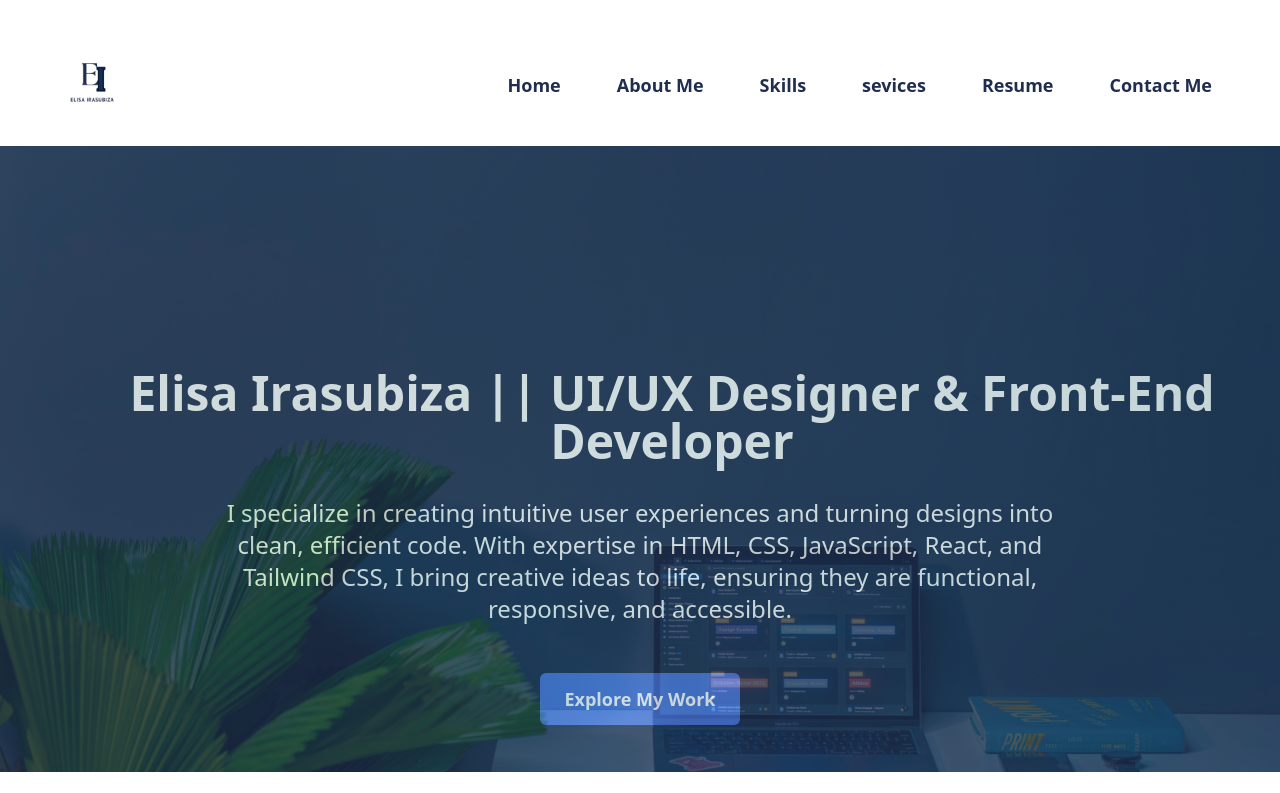
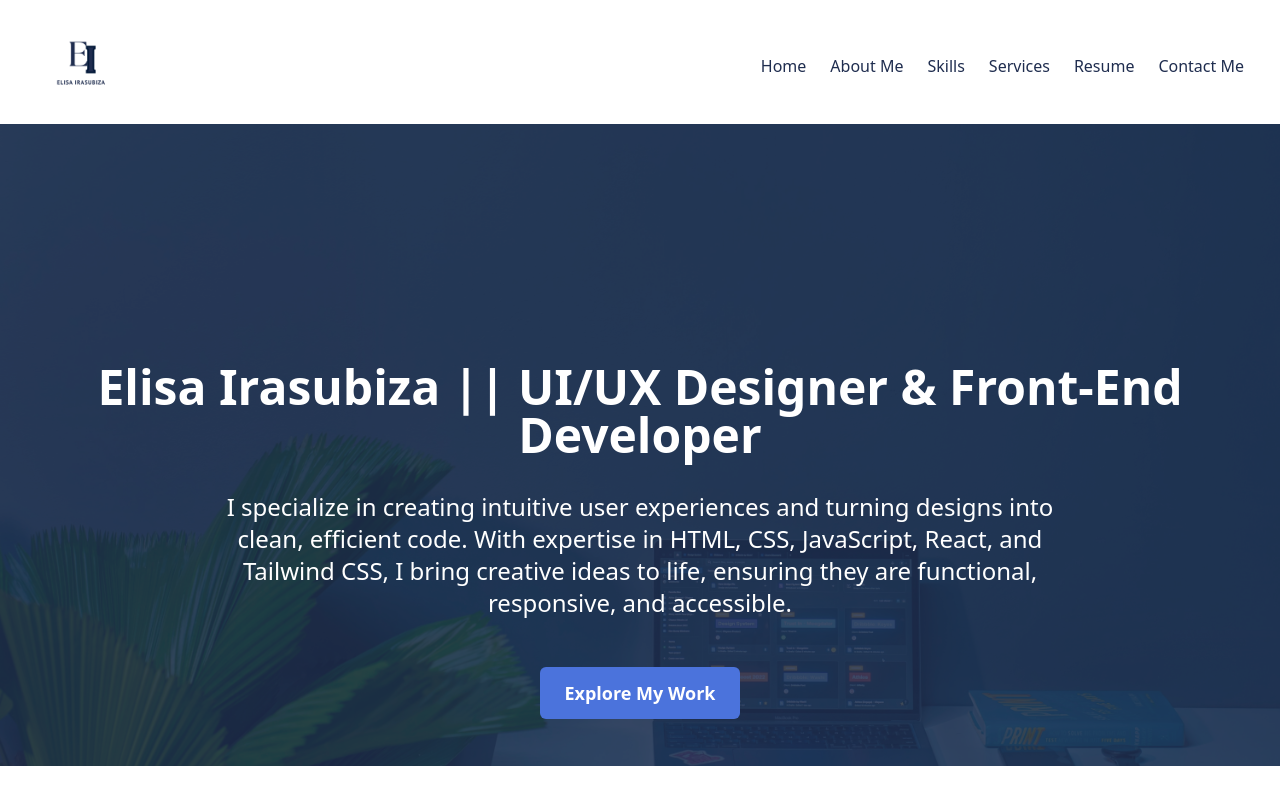
Before and after one commit to Irasubiza2020/my-website, a React (Vite) app: page / in a window 1280 px wide. Shown: the top 793 px of the page. Built offline with nearby package versions, Linux system fonts and the light colour scheme.

Commit message:
adding new  social  link and reduce white space for navigation bar

```diff
--- a/package.json
+++ b/package.json
@@ -15,17 +15,18 @@
     "react": "^18.3.1",
     "react-dom": "^18.3.1",
     "react-icons": "^5.3.0",
+    "react-router-dom": "^7.1.1",
     "react-slick": "^0.30.2",
     "slick-carousel": "^1.8.1",
     "swiper": "^11.1.14"
   },
   "devDependencies": {
-    "@eslint/js": "^9.9.0",
+    "@eslint/js": "^9.17.0",
     "@types/react": "^18.3.3",
     "@types/react-dom": "^18.3.0",
     "@vitejs/plugin-react": "^4.3.1",
     "autoprefixer": "^10.4.20",
-    "eslint": "^9.9.0",
+    "eslint": "^9.17.0",
     "eslint-plugin-react": "^7.35.0",
     "eslint-plugin-react-hooks": "^5.1.0-rc.0",
     "eslint-plugin-react-refresh": "^0.4.9",
--- a/src/Component/Footer/Footer.jsx
+++ b/src/Component/Footer/Footer.jsx
@@ -21,13 +21,13 @@ const Footer = () => {
           </div>
         </a>
 
-        <a href="#" target="_blank" rel="noopener noreferrer">
-          <div className='flex items-center justify-center w-8 h-8 sm:w-10 sm:h-10 rounded-full hover:text-white hover:bg-secondary text-primary'>
+        <a href="https://www.instagram.com/designroots24/profilecard/?igsh=aGtwZnhyb2Zjb2s4" target="_blank" rel="noopener noreferrer">
+        <div className='flex items-center justify-center w-8 h-8 sm:w-10 sm:h-10 rounded-full hover:text-white hover:bg-secondary text-primary'>
             <FaInstagram className='text-xl sm:text-2xl' />
           </div>
         </a>
 
-        <a href="#" target="_blank" rel="noopener noreferrer">
+        <a href="https://www.instagram.com/designroots24/profilecard/?igsh=aGtwZnhyb2Zjb2s4" target="_blank" rel="noopener noreferrer">
           <div className='flex items-center justify-center w-8 h-8 sm:w-10 sm:h-10 rounded-full hover:text-white hover:bg-secondary text-primary'>
             <FaXTwitter className='text-xl sm:text-2xl' />
           </div>
--- a/src/Component/Hero/Hero.jsx
+++ b/src/Component/Hero/Hero.jsx
@@ -4,27 +4,33 @@ import heroImage from '../../assets/hero1.jpg';
 const Hero = () => {
   return (
     <div
-      className='relative min-h-[400px] sm:min-h-[650px] bg-cover bg-center flex justify-center items-center'
-      style={{ backgroundImage: `url(${heroImage})`, backgroundSize: 'cover', backgroundPosition: 'center' }}
+      className="relative min-h-[400px] sm:min-h-[650px] bg-cover bg-center flex justify-center items-center"
+      style={{
+        backgroundImage: `url(${heroImage})`,
+        backgroundSize: 'cover',
+        backgroundPosition: 'center',
+      }}
     >
       {/* Overlay */}
-      <div className='absolute inset-0 bg-secondary opacity-75 flex flex-col items-center justify-center px-4 sm:px-10'>
+      <div className="absolute inset-0 bg-secondary bg-opacity-85 flex flex-col items-center justify-center px-4 sm:px-10">
         {/* Hero Heading */}
-        <h1 className='text-center  mt-[70px] sm:mt-[150px] lg:mt-[200px] font-bold text-2xl sm:text-3xl md:text-4xl lg:text-5xl text-white leading-tight ml-16'>
+        <h1 className="text-center mt-[40px] sm:mt-[150px] lg:mt-[200px] font-bold text-2xl sm:text-3xl md:text-4xl lg:text-5xl text-white leading-tight">
           Elisa Irasubiza || UI/UX Designer & Front-End Developer
         </h1>
 
         {/* Hero Paragraph */}
-        <p className='text-center text-white mt-4 sm:mt-8 text-base sm:text-lg md:text-xl lg:text-2xl max-w-4xl leading-relaxed px-6'>
-          I specialize in creating intuitive user experiences and turning designs into clean, efficient code. With expertise in HTML, CSS, JavaScript, React, and Tailwind CSS, I bring creative ideas to life, ensuring they are functional, responsive, and accessible.
+        <p className="text-center text-white  sm:mt-8 text-base sm:text-lg md:text-xl lg:text-2xl max-w-4xl leading-relaxed px-6">
+          I specialize in creating intuitive user experiences and turning designs into clean, efficient code.
+          With expertise in HTML, CSS, JavaScript, React, and Tailwind CSS, I bring creative ideas to life,
+          ensuring they are functional, responsive, and accessible.
         </p>
 
         {/* Button */}
         <a href="#Recent">
-        <button className='bg-primary hover:bg-secondary text-white font-semibold py-3 px-6 rounded-md transition-colors duration-300 text-sm sm:text-base lg:text-lg mt-12'>
-         Explore My Work
-        </button></a>
-
+          <button className="bg-primary hover:bg-slate-300 text-white font-semibold py-3 px-6 rounded-md transition-colors duration-300 text-sm sm:text-base lg:text-lg mt-12">
+            Explore My Work
+          </button>
+        </a>
       </div>
     </div>
   );
--- a/src/Component/Navbar/Navbar.jsx
+++ b/src/Component/Navbar/Navbar.jsx
@@ -5,32 +5,31 @@ const Navbar = () => {
   const [isMenuOpen, setIsMenuOpen] = useState(false);
 
   return (
-    <div className='bg-white duration-200 relative z-20 top-6'>
-      <div className='container mx-auto flex justify-between items-center px-4 md:px-8 lg:px-12 py-4'>
+    <div className='bg-white duration-200 relative z-10 top-2'>
+      <div className='container mx-auto flex justify-between items-center px-4 md:px-6 lg:px-8 py-2'> {/* Reduced padding */}
 
         {/* Logo and Name Section */}
         <div className="flex items-center gap-2">
-          <img src='../E12.png' className='w-[90px] h-[90px]' alt="Logo" />
-
+          <img src='../E12.png' className='w-[100px] h-[100px]' alt="Logo" /> {/* Reduced size */}
         </div>
 
         {/* Hamburger menu for mobile */}
         <div className='md:hidden'>
           <button onClick={() => setIsMenuOpen(!isMenuOpen)} aria-label='Toggle Menu'>
-            {isMenuOpen ? <FaTimes className='text-3xl text-primary' />
+            {isMenuOpen ? <FaTimes className='text-2xl text-primary' />
             : <FaBars className='text-3xl text-primary' />}
           </button>
         </div>
 
         {/* Navigation Links */}
         <div className={`absolute md:static top-full left-0 right-0 bg-white md:bg-transparent transition-all duration-300 ease-in-out ${isMenuOpen ? 'block' : 'hidden'} md:block`}>
-          <ul className='flex flex-col md:flex-row text-right gap-4 py-4 md:py-0'>
-            <li className='p-5 text-secondary hover:text-primary font-bold text-xl sm:text-2xl md:text-lg'><a href='#home'>Home</a></li>
-            <li className='p-5 text-secondary font-bold text-xl sm:text-2xl md:text-lg hover:text-primary'><a href='#About'>About Me</a></li>
-            <li className='p-5 text-secondary font-bold text-xl sm:text-2xl md:text-lg hover:text-primary'><a href='#Skills'>Skills</a></li>
-            <li className='p-5 text-secondary font-bold text-xl sm:text-2xl md:text-lg hover:text-primary'><a href='#Services'>sevices</a></li>
-            <li className='p-5 text-secondary font-bold text-xl sm:text-2xl md:text-lg hover:text-primary'><a href='#about'>Resume</a></li>
-            <li className='p-5 text-secondary font-bold text-xl sm:text-2xl md:text-lg hover:text-primary'><a href='#Contact'>Contact Me</a></li>
+          <ul className='flex flex-col md:flex-row text-right gap-1 md:gap-4 py-2 md:py-0'> {/* Reduced gap and padding */}
+            <li className='p-1 text-secondary hover:text-primary text-lg md:text-base'><a href='#home'>Home</a></li>
+            <li className='p-1 text-secondary text-lg md:text-base hover:text-primary'><a href='#About'>About Me</a></li>
+            <li className='p-1 text-secondary text-lg md:text-base hover:text-primary'><a href='#Skills'>Skills</a></li>
+            <li className='p-1 text-secondary text-lg md:text-base hover:text-primary'><a href='#Services'>Services</a></li>
+            <li className='p-1 text-secondary text-lg md:text-base hover:text-primary'><a href='#about'>Resume</a></li>
+            <li className='p-1 text-secondary text-lg md:text-base hover:text-primary'><a href='#Contact'>Contact Me</a></li>
           </ul>
         </div>
       </div>
```
Also changed, not shown: src/App.jsx (+19 -28 lines), 1 other file (tests, documents, lock files or other folders).
